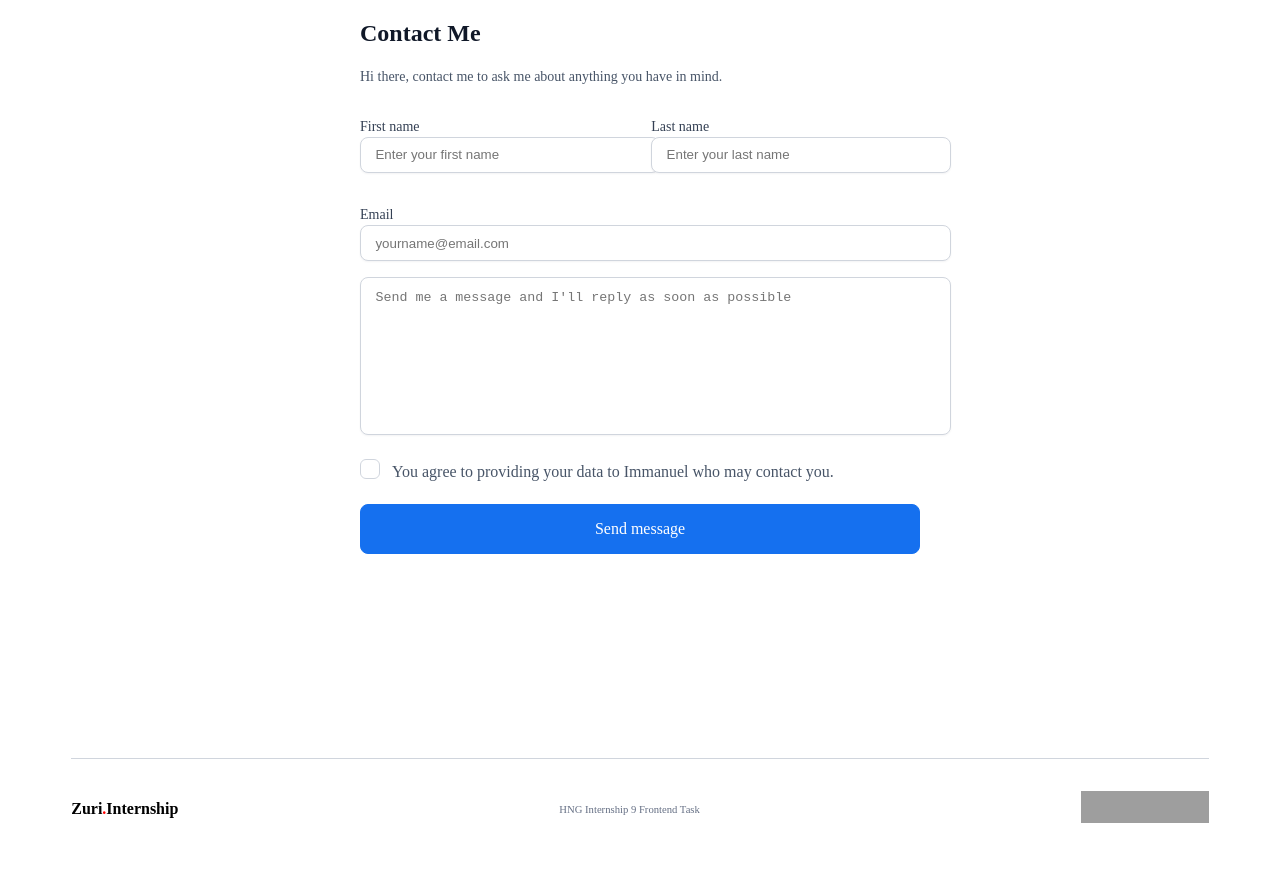
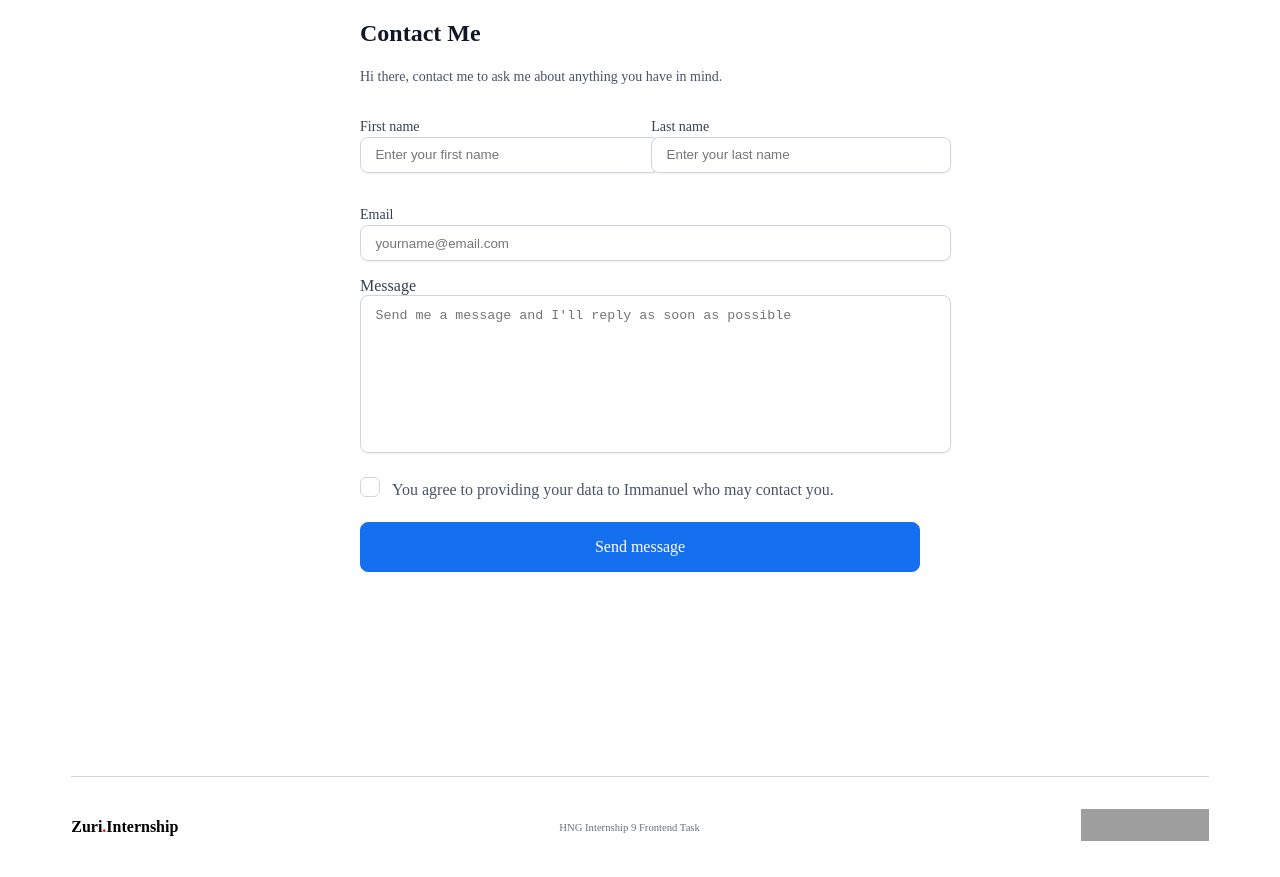
Before and after one commit to Emmanuel-Ibekwe/Hng9-stage1-project, a React (Create React App) app: page /contact in a window 1280 px wide. Built offline with nearby package versions, Linux system fonts and the light colour scheme; grey boxes are pictures that could not be loaded; the HTML template or start-up script is replaced by a standard one.

Commit message:
chore: Add 'Message' to textarea label in ContactForm

```diff
--- a/src/components/Contact/ContactForm.js
+++ b/src/components/Contact/ContactForm.js
@@ -391,7 +391,7 @@ const ContactForm = (props) => {
         />
 
         <div className="message__div">
-          <label htmlFor="message"></label>
+          <label htmlFor="message">Message</label>
           <textarea
             id="message"
             className={`${messageIsInvalid ? "invalid" : ""}`}
```
